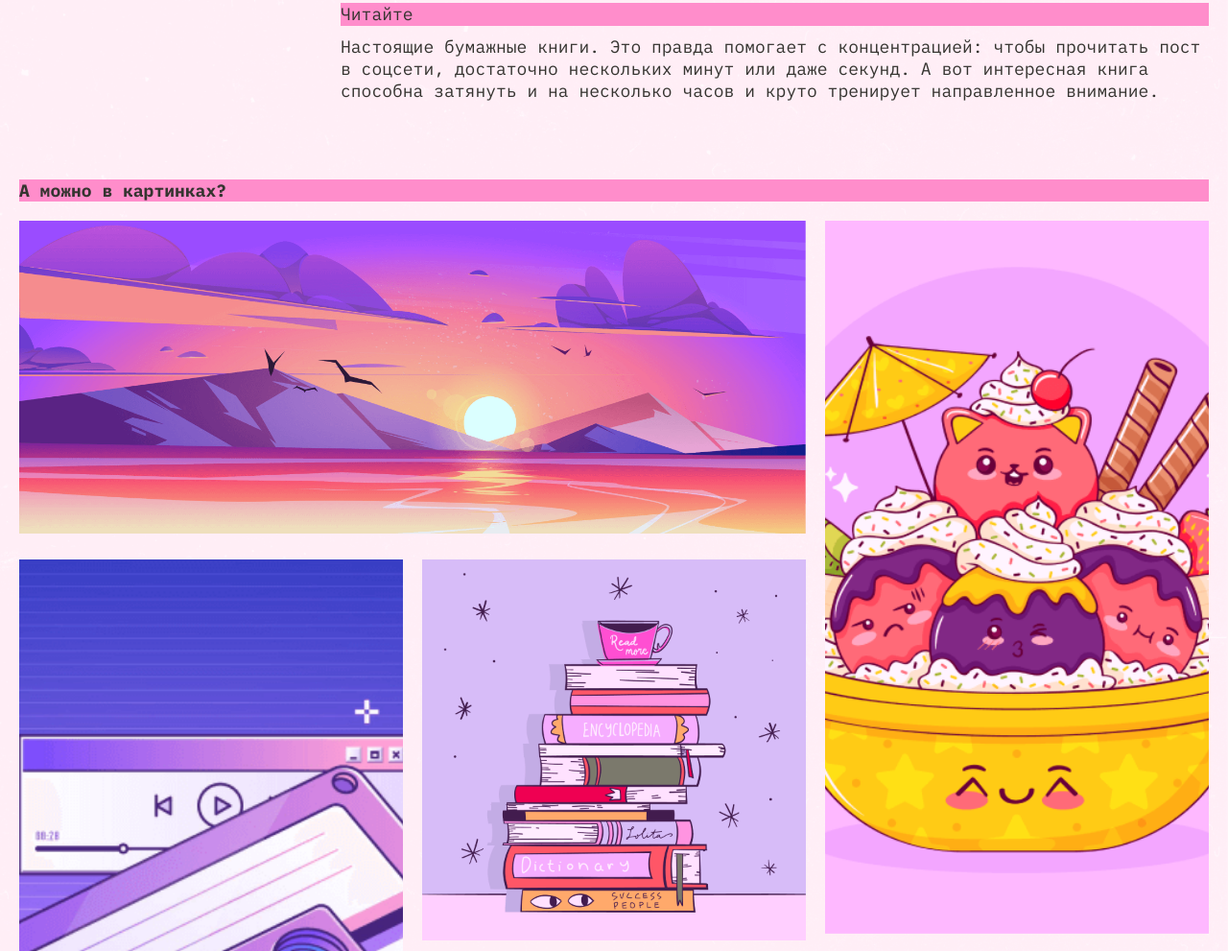
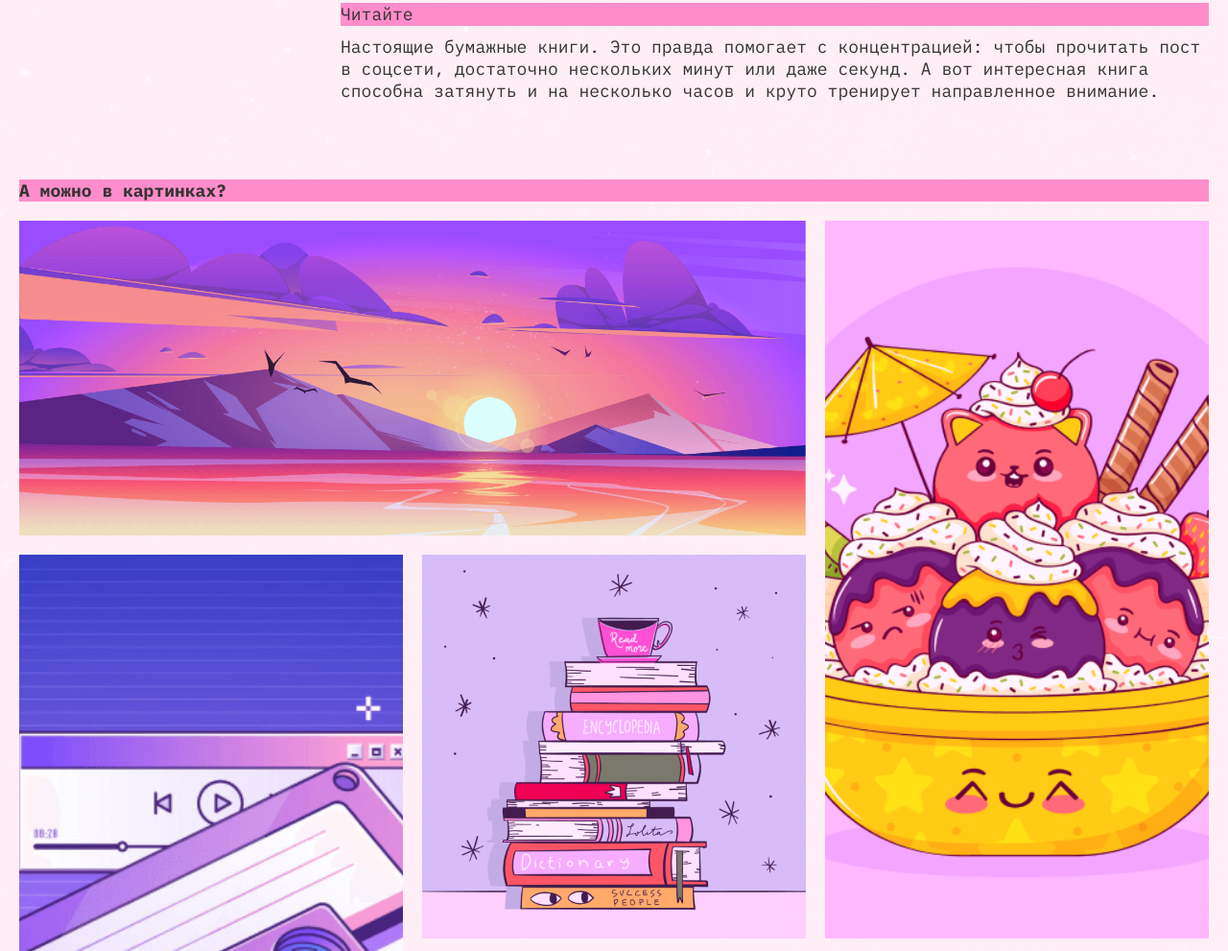
Before and after one commit to Asfandrey/slozhno-sosredotochitsya-fd, a plain HTML site: page index.html in a window 1280 px wide. Shown: the part 2535-3526 px from the top of the page at 96% size. Drawn offline with Linux system fonts and the light colour scheme.

Commit message:
fixed the variable and gallery indentation

```diff
--- a/styles/dark.css
+++ b/styles/dark.css
@@ -16,6 +16,7 @@
   --accent-color:#FF0070;
   --title-accent-color: #FF0070;
   --main-color: #ff0070;
+  --border-button-accent: #ff0070;
   --main-text-title-color: #000028;
   --main-text-color: #F1B2CE;
   --border-hover-color: rgba(255, 0, 112, 0.40);
--- a/styles/style.css
+++ b/styles/style.css
@@ -199,6 +199,7 @@
   display: flex;
   flex-direction: column;
   gap: 10px;
+  margin-block-end: 29px;
 }
 
 .gallery-section__heading {
@@ -210,10 +211,10 @@
   gap: 10px;
 }
 
-
 .gallery-section__item img {
+  display: block;
   width: 100%;
-  height: 98%;
+  height: 100%;
   object-fit: cover;
 }
 
@@ -234,9 +235,7 @@
   padding-top: 10px;
 }
 
-
 @media (width >= 500px) {
-
   .header {
     padding: var(--padding-base);
     min-height: 1024px;
@@ -328,6 +327,7 @@
   .gallery-section {
     min-height: 568px;
     padding: var(--padding-base);
+    margin-block-end: 12px;
   }
 
   .gallery-grid {
@@ -385,7 +385,6 @@
 }
 
 @media (width >= 960px) {
-
   .header,
   .footer {
     min-height: 768px;
--- a/styles/variables.css
+++ b/styles/variables.css
@@ -25,7 +25,7 @@
   --accent-color: #ff0070;
   --title-accent-color: #ff0070;
   --border-hover-color: rgba(255, 0, 112, 0.4);
-  --border-button-accent: #ff0070;/**/
+  --border-button-accent: #ff0070;
 
   /* -- paddings --  */
   --padding-mobile: 10px;
```
